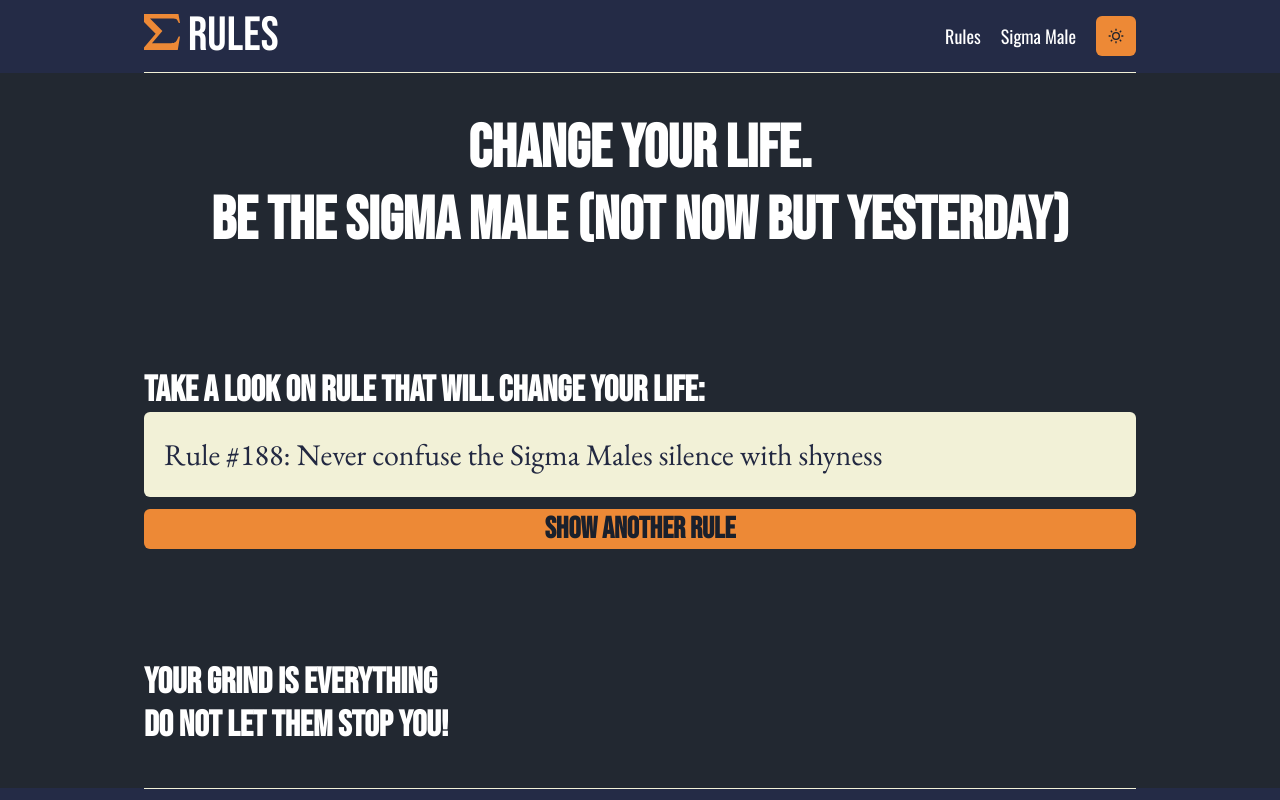
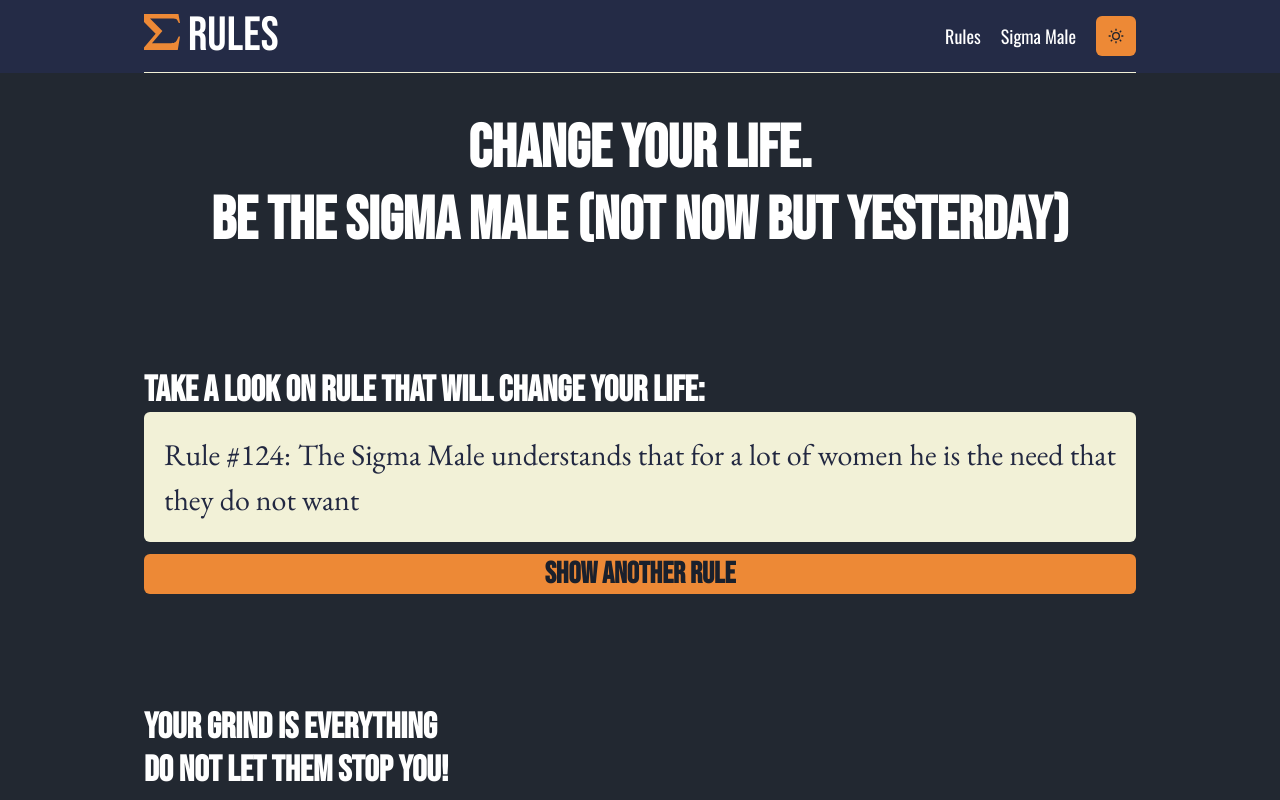
Before and after one commit to ton1czech/sigma-rules, a Next.js app: page / in a window 1280 px wide. Shown: the top 800 px of the page. Built offline with nearby package versions, Linux system fonts and the light colour scheme.

Commit message:
❌REMOVED: use effect

```diff
--- a/pages/index.js
+++ b/pages/index.js
@@ -1,6 +1,6 @@
 import Head from 'next/head'
 import { Container, Heading, Box, Text, Button, useColorModeValue } from '@chakra-ui/react'
-import { useEffect, useState } from 'react'
+import { useState } from 'react'
 
 import Header from '../components/Header'
 import Footer from '../components/Footer'
@@ -8,11 +8,7 @@ import Footer from '../components/Footer'
 import { rules } from '../constants/data'
 
 export default function Home() {
-  const [randNum, setRandNum] = useState(Number)
-
-  useEffect(() => {
-    setRandNum(Math.floor(Math.random() * rules.length, 1))
-  }, [setRandNum])
+  const [randNum, setRandNum] = useState(Math.floor(Math.random() * rules.length, 1))
 
   return (
     <>
```
